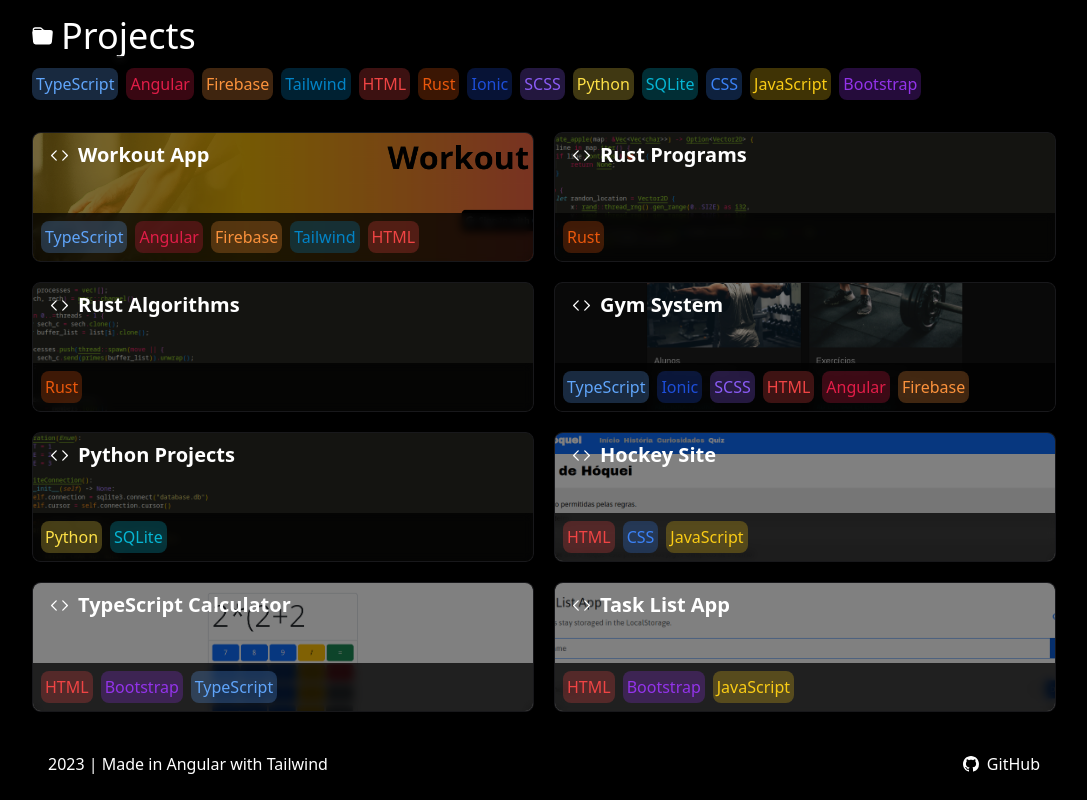
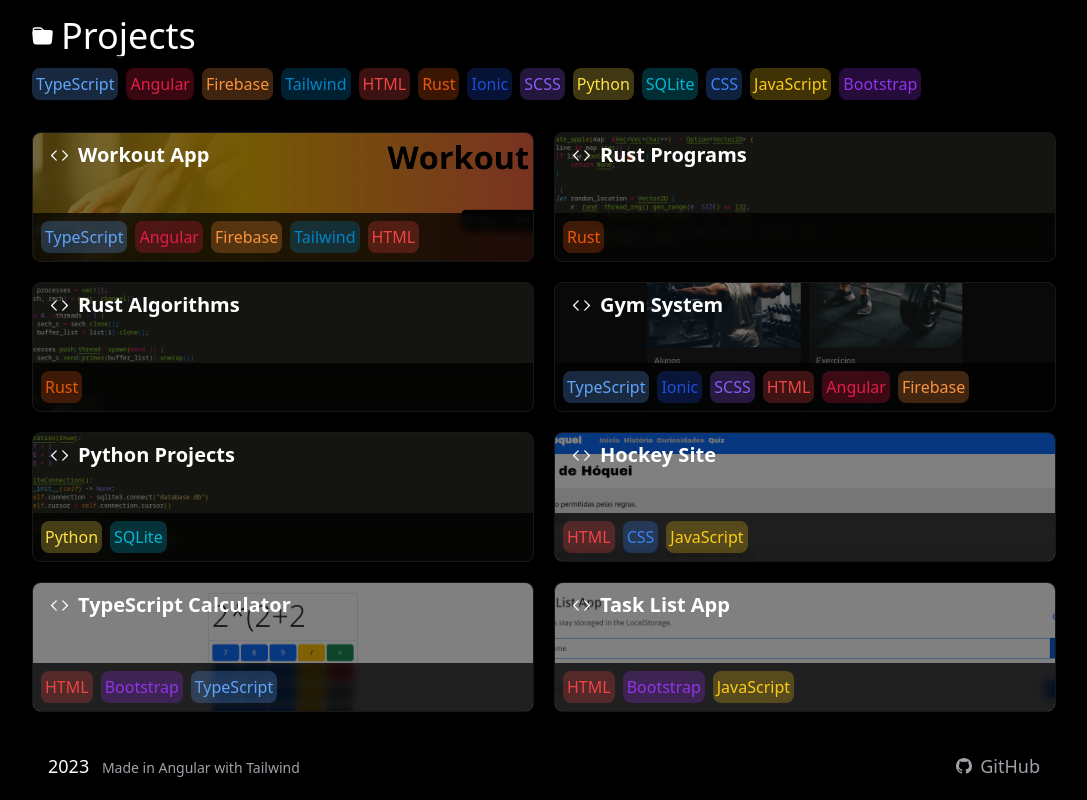
Before and after one commit to Edhet/eduardop, an Angular app: page / in a window 1280 px wide. Shown: the part 428-1228 px from the top of the page, without its empty margins (96-1183 px from the left). Built offline with nearby package versions, Linux system fonts and the light colour scheme.

Commit message:
New Footer style

```diff
--- a/src/app/footer/footer.component.html
+++ b/src/app/footer/footer.component.html
@@ -1,6 +1,8 @@
-<footer class="flex flex-col text-white min-w-min px-4 p-2 mt-auto md:flex-row mb-3">
-  <div class="font-light">2023 | {{footerText}}</div>
-  <a class="flex font-light max-width-fit mr-auto md:ml-auto md:mr-0 focus:outline-none" href="{{projectURL}}" target="_blank">
+<footer class="flex flex-row flex-wrap text-white min-w-min px-4 p-2 mt-auto mb-3 text-lg">
+  <div class="font-light mr-auto whitespace-nowrap">
+    2023 <span class="text-zinc-400 ml-2 text-sm"> {{footerText}}</span>
+  </div>
+  <a class="flex text-zinc-400 font-light max-width-fit focus:outline-none focus:text-white hover:text-white transition-all" href="{{projectURL}}" target="_blank">
     <svg xmlns="http://www.w3.org/2000/svg" width="16" height="16" fill="currentColor" class="bi bi-github mr-2 my-auto" viewBox="0 0 16 16">
       <path d="M8 0C3.58 0 0 3.58 0 8c0 3.54 2.29 6.53 5.47 7.59.4.07.55-.17.55-.38 0-.19-.01-.82-.01-1.49-2.01.37-2.53-.49-2.69-.94-.09-.23-.48-.94-.82-1.13-.28-.15-.68-.52-.01-.53.63-.01 1.08.58 1.23.82.72 1.21 1.87.87 2.33.66.07-.52.28-.87.51-1.07-1.78-.2-3.64-.89-3.64-3.95 0-.87.31-1.59.82-2.15-.08-.2-.36-1.02.08-2.12 0 0 .67-.21 2.2.82.64-.18 1.32-.27 2-.27.68 0 1.36.09 2 .27 1.53-1.04 2.2-.82 2.2-.82.44 1.1.16 1.92.08 2.12.51.56.82 1.27.82 2.15 0 3.07-1.87 3.75-3.65 3.95.29.25.54.73.54 1.48 0 1.07-.01 1.93-.01 2.2 0 .21.15.46.55.38A8.012 8.012 0 0 0 16 8c0-4.42-3.58-8-8-8z"/>
     </svg>
```
